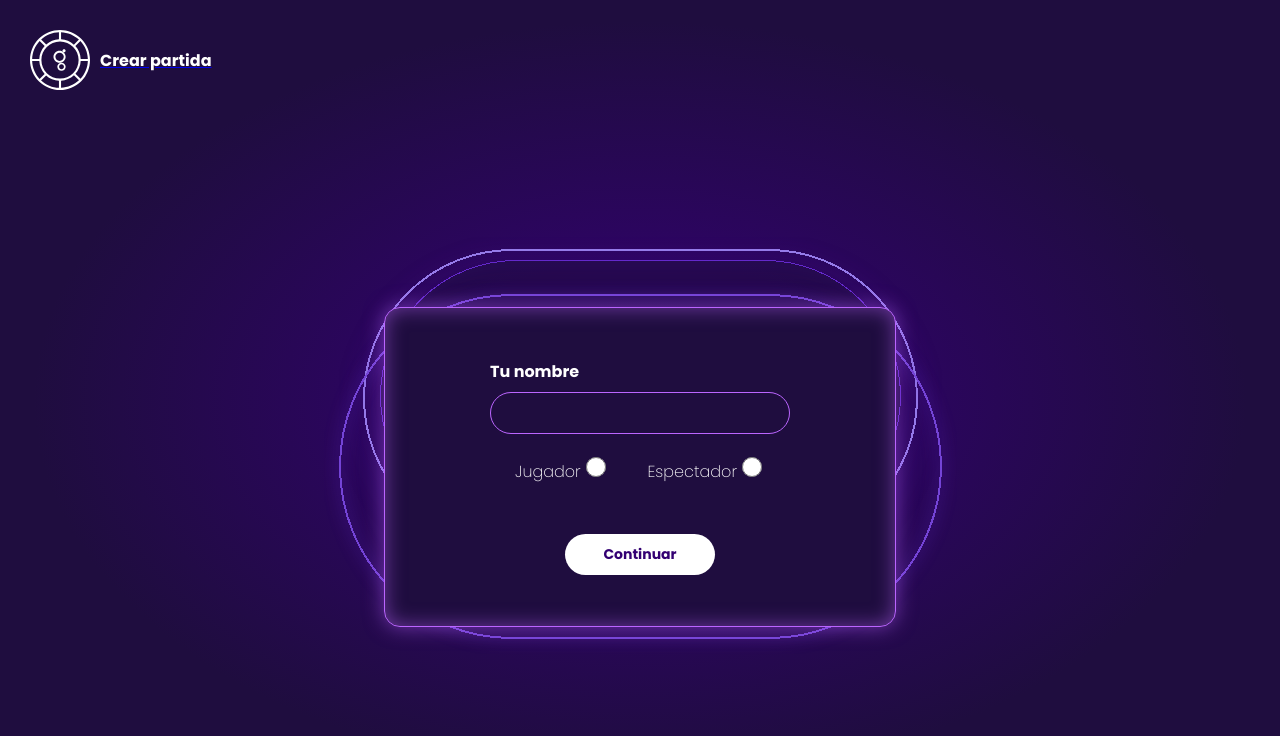
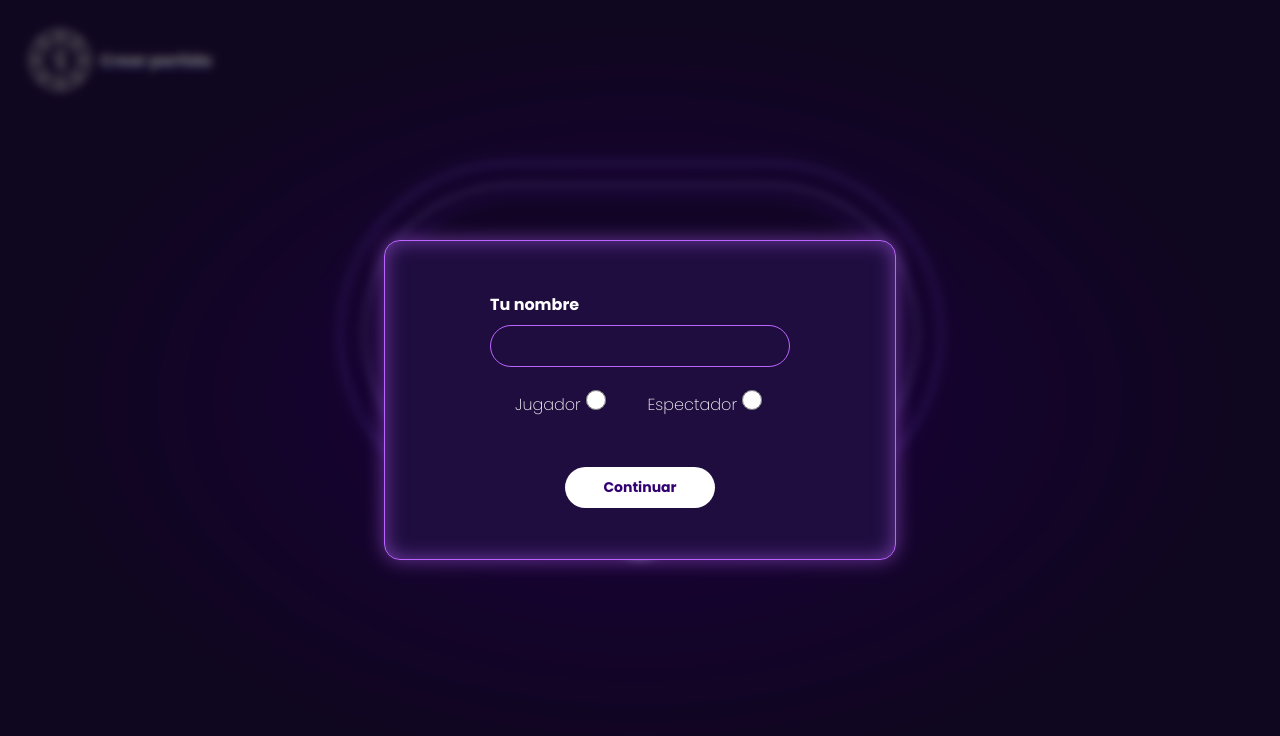
Before and after one commit to Edwinmarr/planning-poker, a React (Vite) app in the folder planning-poker/: page /partida/1 in a window 1280 px wide. Shown: the top 736 px of the page. Built offline with nearby package versions, Linux system fonts and the light colour scheme.

Commit message:
se agrega mesa y perfil de administrador espectador

```diff
--- a/planning-poker/package.json
+++ b/planning-poker/package.json
@@ -15,6 +15,7 @@
     "prop-types": "^15.8.1",
     "react": "^18.3.1",
     "react-dom": "^18.3.1",
+    "react-magic-motion": "^1.1.2",
     "react-router-dom": "^6.26.1",
     "sass": "^1.79.3"
   },
--- a/planning-poker/src/App.scss
+++ b/planning-poker/src/App.scss
@@ -8,6 +8,7 @@ $secondary-color: #9D9DA199;
 $primary-border-color: #BB65FF;
 $primary-border-color-opacity: #bc65ff84;
 $primary-inner-color: rgb(100,41,205,30%);
+$profile-background-color: #BDBDFF;
 
 *{
     box-sizing: border-box;
--- a/planning-poker/src/components/atoms/Label/Label.module.scss
+++ b/planning-poker/src/components/atoms/Label/Label.module.scss
@@ -8,3 +8,7 @@
     color: $white-color;
     font-weight: 200;
 }
+.danger_label {
+    color: $primary-border-color;
+    font-weight: 700;
+}
--- a/planning-poker/src/components/atoms/Table/Table.module.scss
+++ b/planning-poker/src/components/atoms/Table/Table.module.scss
@@ -12,7 +12,7 @@
   .medium-table,
   .small-table {
     position: absolute;
-    top: 50;
+    top: 0;
     left: 50;
   }
 
@@ -22,11 +22,11 @@
   }
 
   .medium-table {
-    top: 90px;
+    top: 25px;
     z-index: 2; /* Imagen intermedia */
   }
 
   .small-table {
     z-index: 1; /* Imagen de fondo */
-    top: 110px;
+    top: 47px;
   }
--- a/planning-poker/src/components/atoms/Table/Table.tsx
+++ b/planning-poker/src/components/atoms/Table/Table.tsx
@@ -8,10 +8,16 @@ interface Props {}
 
 const Table: FC<Props> = ({}) => {
   return (
-    <div className={style["table-container"]}>
-      <img className={style["big-table"]} src={table1} alt="Big Table" />
-      <img className={style["medium-table"]} src={table2} alt="Medium Table" />
-      <img className={style["small-table"]} src={table3} alt="Small Table" />
+    <div>
+      <div className={style["table-container"]}>
+        <img className={style["big-table"]} src={table1} alt="Big Table" />
+        <img
+          className={style["medium-table"]}
+          src={table2}
+          alt="Medium Table"
+        />
+        <img className={style["small-table"]} src={table3} alt="Small Table" />
+      </div>
     </div>
   );
 };
--- /dev/null
+++ b/planning-poker/src/components/atoms/UserProfile/UserProfile.module.scss
@@ -0,0 +1,24 @@
+@import '../../../App.scss';
+
+.user-profile {
+    position: absolute;
+    display: flex;
+    flex-direction: column;
+    align-items: center;
+    margin-top: 20px;
+    top: 350px;
+
+    .profile-circle {
+      width: 56px;
+      height: 56px;
+      background-color: $profile-background-color; /* Morado suave */
+      border-radius: 50%; /* Forma redonda */
+      display: flex;
+      align-items: center;
+      justify-content: center;
+      font-size: 20px;
+      color: $primary-color;
+      font-weight: bold;
+      margin-bottom: 10px;
+    }
+  }
--- /dev/null
+++ b/planning-poker/src/components/atoms/UserProfile/UserProfile.tsx
@@ -0,0 +1,21 @@
+import { FC } from "react";
+import style from "./UserProfile.module.scss";
+
+interface Props {
+  name?: string;
+}
+
+const UserProfile: FC<Props> = ({ name }) => {
+  // Obtener las primeras dos letras del nombre
+  const getInitials = (name: string | undefined) => {
+    return name ? name.substring(0, 2).toUpperCase() : "";
+  };
+
+  return (
+    <div className={style["user-profile"]}>
+      <div className={style["profile-circle"]}>{getInitials(name)}</div>
+    </div>
+  );
+};
+
+export default UserProfile;
--- a/planning-poker/src/components/molecules/FormCreateRoom/FormCreateRoom.tsx
+++ b/planning-poker/src/components/molecules/FormCreateRoom/FormCreateRoom.tsx
@@ -60,7 +60,7 @@ export const FormCreateRoom = () => {
         value={inputValue}
         testId="inputFieldTestId"
       />
-      <Label className="bold-label" text={errorMessage}></Label>
+      <Label className="danger_label" text={errorMessage}></Label>
       <Button
         onClick={handleCreateRoom}
         label="Crear partida"
--- a/planning-poker/src/components/molecules/FormCreateUser/FormCreateUser.module.scss
+++ b/planning-poker/src/components/molecules/FormCreateUser/FormCreateUser.module.scss
@@ -19,6 +19,7 @@
     align-items: center;
     box-shadow: 0 0 20px $primary-border-color-opacity,
     inset 0 0 20px $primary-border-color-opacity;
+
     &__radio-buttons{
         margin: 20px 20px;
         display: flex;
@@ -36,3 +37,19 @@
         width: 150px;
     }
 }
+
+.modal-overlay {
+    position: fixed;
+    width: 100vw;
+    height: 100vh;
+    top: 0;
+    left: 0;
+    right: 0;
+    bottom: 0;
+    background-color: rgba(0, 0, 0, 0.5); /* Overlay oscuro */
+    display: flex;
+    align-items: center;
+    justify-content: center;
+    backdrop-filter: blur(5px); /* Efecto de desenfoque */
+    z-index: 1000; /* Asegúrate de que el modal esté por encima de otros elementos */
+  }
--- a/planning-poker/src/components/molecules/FormCreateUser/FormCreateUser.tsx
+++ b/planning-poker/src/components/molecules/FormCreateUser/FormCreateUser.tsx
@@ -8,17 +8,24 @@ interface Props {}
 
 const FormCreateUser: FC<Props> = ({}) => {
   const [inputValue, setInputValue] = useState("");
+  const [isOpen, setIsOpen] = useState(true);
+  const [isButtonDisabled, setIsButtonDisabled] = useState(false);
 
   const handleOnChangeInput = (event: React.ChangeEvent<HTMLInputElement>) => {
     const { value } = event.target;
     setInputValue(value);
+    value != "" ? setIsButtonDisabled(false) : setIsButtonDisabled(true);
   };
   const handleCreateUser = () => {
     //navigate(`/partida/${inputValue}`);
     alert(`Usuario creado con nombre ${inputValue}`);
+    setIsOpen(false);
   };
 
   return (
+    <>
+      {isOpen && (
+        <div className={styles["modal-overlay"]}>
           <div className={styles["form-create-user-container"]}>
             <InputField
               id={styles["form-create-user-container__input-field"]}
@@ -26,7 +33,9 @@ const FormCreateUser: FC<Props> = ({}) => {
               onChange={handleOnChangeInput}
               label="Tu nombre"
             ></InputField>
-      <div className={styles["form-create-user-container__radio-buttons"]}>
+            <div
+              className={styles["form-create-user-container__radio-buttons"]}
+            >
               <RadioButton name="user" value="Jugador"></RadioButton>
               <RadioButton name="user" value="Espectador"></RadioButton>
             </div>
@@ -34,8 +43,12 @@ const FormCreateUser: FC<Props> = ({}) => {
               id={styles["form-create-user-container__Button"]}
               label="Continuar"
               onClick={handleCreateUser}
+              disabled={isButtonDisabled}
             ></Button>
           </div>
+        </div>
+      )}
+    </>
   );
 };
 
--- a/planning-poker/src/components/pages/PokerRoom/PokerRoom.tsx
+++ b/planning-poker/src/components/pages/PokerRoom/PokerRoom.tsx
@@ -2,6 +2,7 @@ import { FC } from "react";
 import styles from "./PokerRoom.module.scss";
 import FormCreateUser from "../../molecules/FormCreateUser/FormCreateUser";
 import Table from "../../atoms/Table/Table";
+import UserProfile from "../../atoms/UserProfile/UserProfile";
 
 interface Props {}
 
@@ -10,6 +11,7 @@ const PokerRoom: FC<Props> = ({}) => {
     <article className={styles["root-container"]}>
       <FormCreateUser />
       <Table />
+      <UserProfile name="Edwin" />
     </article>
   );
 };
```
Also changed, not shown: 1 other file (tests, documents, lock files or other folders). Lines whose indentation alone changed are shown as unchanged.
